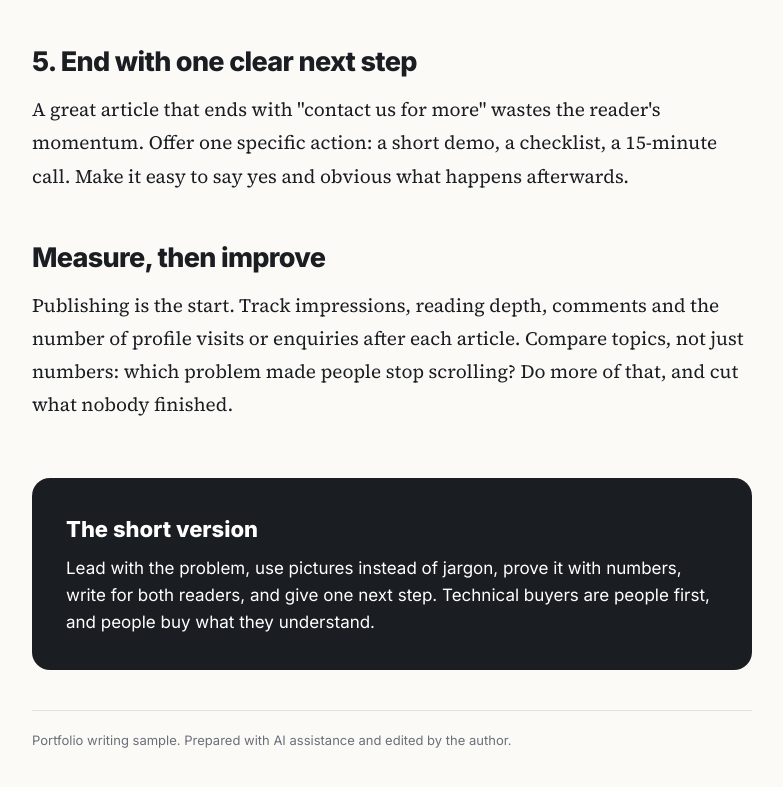
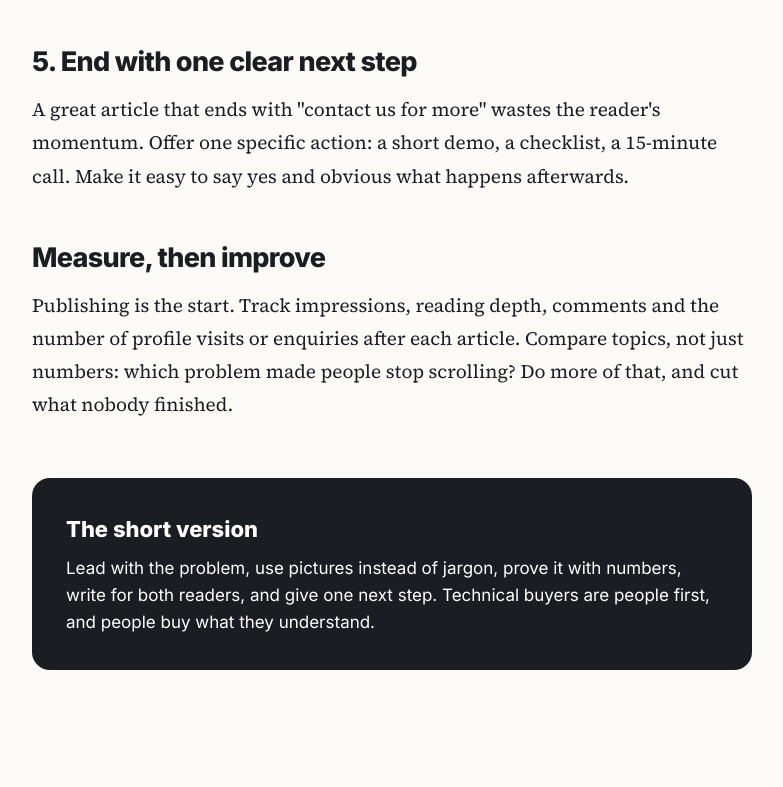
Before and after one commit to UmarGm/demos, a plain HTML site: page index.html in a window 1280 px wide. Shown: the part 1854-2641 px from the top of the page, without its empty margins (248-1031 px from the left). After the commit the page ends 2614 px from the top, so only its background shows below. Drawn offline with Linux system fonts and the light colour scheme.

Commit message:
Add files via upload

```diff
--- a/index.html
+++ b/index.html
@@ -62,7 +62,6 @@ blockquote{border-left:4px solid var(--acc);padding:4px 0 4px 22px;margin:34px 0
 
  <div class="cta"><h3>The short version</h3>Lead with the problem, use pictures instead of jargon, prove it with numbers, write for both readers, and give one next step. Technical buyers are people first, and people buy what they understand.</div>
 
- <p class="note">Portfolio writing sample. Prepared with AI assistance and edited by the author.</p>
 </article>
 <script>
 addEventListener('scroll',()=>{const h=document.documentElement;document.getElementById('bar').style.width=(h.scrollTop/(h.scrollHeight-h.clientHeight)*100)+'%'});
```
